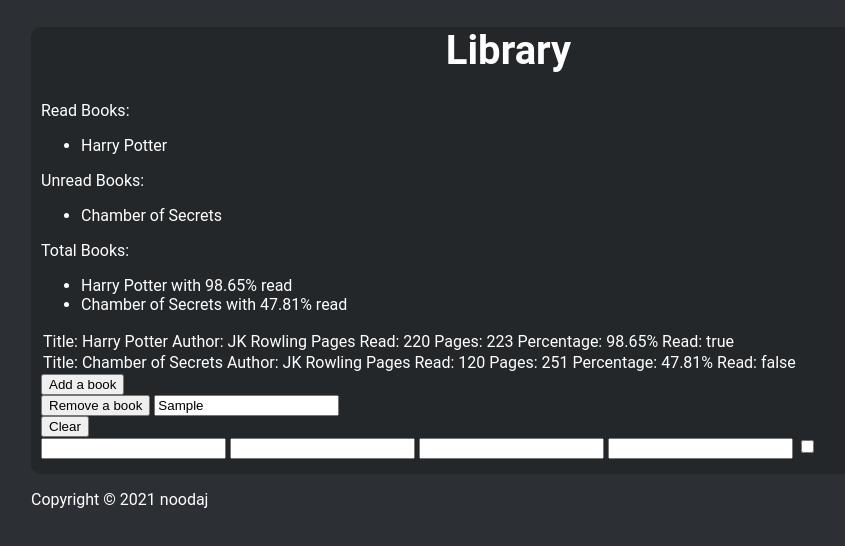
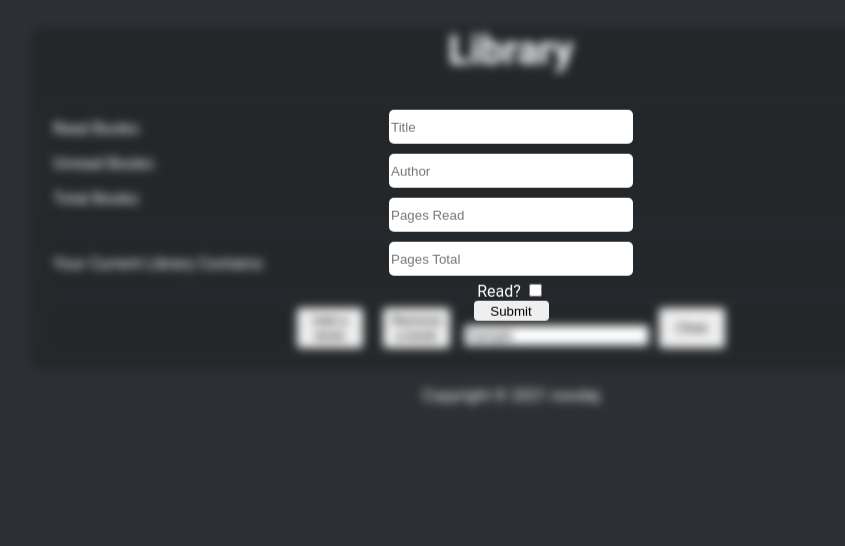
Before and after one commit to noodaj/library, a plain HTML site: page index.html in a window 1280 px wide. Both pictures are taken after typing "Sample" into the empty fields and a click on the button "Add a book". Shown: the whole page, without its empty margins (129-974 px from the left). Drawn offline with Linux system fonts and the light colour scheme.

Commit message:
most css and functions work

```diff
--- a/index.html
+++ b/index.html
@@ -24,8 +24,8 @@
             <p class="totalBooks"> Total Books: </p>
             <ul id="totalBooks"></ul>
         </div>
-
         <div id="library">
+            <p>Your Current Library Contains:</p>
             <table id="lib-table">
             </table>
         </div>
@@ -37,20 +37,24 @@
 
             <div class="removeBook">
                 <button id="remove">Remove a book</button>
-                <input id="rmTitle" type="text" required>
+                <input id="rmTitle" type="text" placeholder = "Title of Book"required>
             </div>
 
             <div class="clearLib">
                 <button id="clear">Clear</button>
             </div>
         </div>
+
         <div class="input">
             <form class="form">
-                <input id="title" type="text" required>
-                <input id="author" type="text" required>
-                <input id="pagesRead" type="number" required>
-                <input id="page" type="number" required>
-                <input id="read" type="checkbox" required>
+                <input id="title" type="text" placeholder = "Title" required>
+                <input id="author" type="text" placeholder = "Author" required>
+                <input id="pagesRead" type="number" placeholder = "Pages Read" required>
+                <input id="page" type="number" placeholder = "Pages Total"required>
+                <label for = "read" style = "margin-top: 5px;">Read?
+                    <input id="read" type="checkbox" placeholder = "Read?" required>
+                </label>
+                <button id = "submit">Submit</button>
             </form>
         </div>
     </main>
--- a/lib.js
+++ b/lib.js
@@ -9,6 +9,7 @@
 const readHeader = document.getElementById('booksRead')
 const unread = document.getElementById('unreadBooks')
 const total = document.getElementById('totalBooks')
+const input = document.querySelector('.input')
 
 //book class
 class Book {
@@ -18,7 +19,6 @@
         this.pagesRead = pagesRead;
         this.pages = pages
         this.read = read;
-        this.index = null;
     }
 }
 
@@ -46,14 +46,14 @@
     //checks if book is in lib
     inLib(book) { return this.books.some(item => item.title === book.title)}
 
-    size() { return this.books.length }
-
+    //clears the library
     clearLib() {this.books = [];}
 }
 
 //creates new lib
 let library = new lib()
 
+//function to add a new book to the library
 const addBook = () => {
     let book = getData()
     library.addBook(book)
@@ -66,9 +66,6 @@
 }
 
 let reset = () => {
-    if(clear.onlick){
-        library.clearLib();
-    }
     curTable.innerHTML = ''
     readHeader.innerHTML = ''
     total.innerHTML = ''
@@ -77,15 +74,16 @@
 
 function removeBook() {
     library.rmBook(title)
+    reset()
+    showLib()
 }
 
 function showLib() {
     library.books.forEach(book => {
         if (library.inLib(book)) {
             let libTable = document.createElement('tr')
-            //libTable.classList.add('')
             libTable.innerHTML =
-                `Title: ${book.title}
+            `Title: ${book.title}\n
             Author: ${book.author}
             Pages Read: ${book.pagesRead}
             Pages: ${book.pages}
@@ -94,12 +92,12 @@
             `
             curTable.append(libTable)
 
-            if (book.read === 'true') {
+            if (book.read == 'true') {
                 let read = document.createElement('li')
                 read.innerHTML = `${book.title}`
                 readHeader.append(read)
             }
-            else if (book.read === 'false'){
+            else if (book.read == 'false'){
                 let notread = document.createElement('li')
                 notread.innerHTML = `${book.title}`
                 unread.append(notread)
@@ -115,24 +113,49 @@
 
 let findPercentage = (book) => ((Number(book.pagesRead) / Number(book.pages)) * 100).toPrecision(4)
 
-let addBtn = document.getElementById('add').addEventListener('click', (e) => {
-    e.preventDefault()
+let addBtn = document.getElementById('add').addEventListener('click', () => {
+    input.classList.add('on')
+})
+
+let closeModal = (e) => {
+    if(e.key === 'Escape'){
+        input.classList.remove('on')
+    }
+}
+window.onkeydown = closeModal
+
+let submit = document.getElementById('submit').addEventListener('click', () => {
     if(title.value.length == 0 || author.value.length == 0 || pagesRead.value.length == 0 || page.value.length == 0 ){
         alert('Fill in all blanks')
     }
     else{
         addBook()
     }
-    title.value = author.value = pagesRead.value = page.value = ''
+
+    title.value = ''
+    author.value = ''
+    pagesRead.value = page.value = ''
+    input.classList.remove('on')
 })
 
-let rmvBtn = document.getElementById('remove').addEventListener('click', console.log(rmvTitle.value))
-let clearBtn = document.getElementById('clear').addEventListener('click', reset)
+let rmvBtn = document.getElementById('remove').addEventListener('click', () => {
+    let title = document.getElementById('rmTitle').value.toLowerCase();
+    library.rmBook(title)
+    reset()
+    showLib()
+    title.value = ''
+})
 
-// testing
+let clearBtn = document.getElementById('clear').addEventListener('click', () =>{
+    library.clearLib();
+    reset();
+})
+
+/*
 const book1 = new Book('Harry Potter', 'JK Rowling', 220, 223, 'true')
 const book2 = new Book('Chamber of Secrets', 'JK Rowling', 120, 251, 'false')
 
 library.addBook(book1)
 library.addBook(book2)
 showLib()
+*/
--- a/style.css
+++ b/style.css
@@ -24,7 +24,88 @@
 }
 
 .main{
+    position: inherit;
     background-color: var(--lib-bg);
     border-radius: 10px;
-    padding: 0px 15px 15px 10px;
+    padding: 0px 10px 15px 10px;
 }
+
+.data, #library{
+    position: relative;
+    padding-left: 10px;
+    border: 2px solid var(--main-bg);
+    border-radius: 10px;
+    margin-bottom: 10px;
+}
+
+ul{
+    list-style-type: none;
+}
+
+.nav{
+    display: flex;
+    justify-content: center;
+    border: 2px solid var(--main-bg);
+    padding: 5px;
+    border-radius: 10px;
+
+}
+
+.nav button{
+    margin: 0px 10px;
+    width: 5em;
+    height: 3em;
+    border: none;
+    border-radius: 4px;
+    cursor: pointer;
+}
+
+button:hover{
+    background: #E1D9D1;
+}
+
+.input{
+    display: none;
+    padding: 10px 0px;
+}
+
+.input.on{
+    height: 100%;
+    width: 100%;
+    display: flex;
+    justify-content: center;
+    position: absolute;
+    left: 50%;
+    top: 50%;
+    transform: translate(-50%, -50%);
+    background: rgba(var(--main-bg), 0.2);
+    backdrop-filter: blur(5px);
+
+}
+
+.form{
+    display: flex;
+    flex-direction: column;
+    align-items: center;
+    justify-content: center;
+}
+
+.input input[type = "text"], input[type = "number"]{
+    width: 15rem;
+    height: 2rem;
+    border-radius: 5px;
+    border: none;
+    margin-top: 10px;
+}
+
+.input button{
+    border: none;
+    border-radius: 4px;
+    cursor: pointer;
+    width: 75px;
+    height: 20px;
+}
+
+.footer{
+    text-align: center;
+}
```
